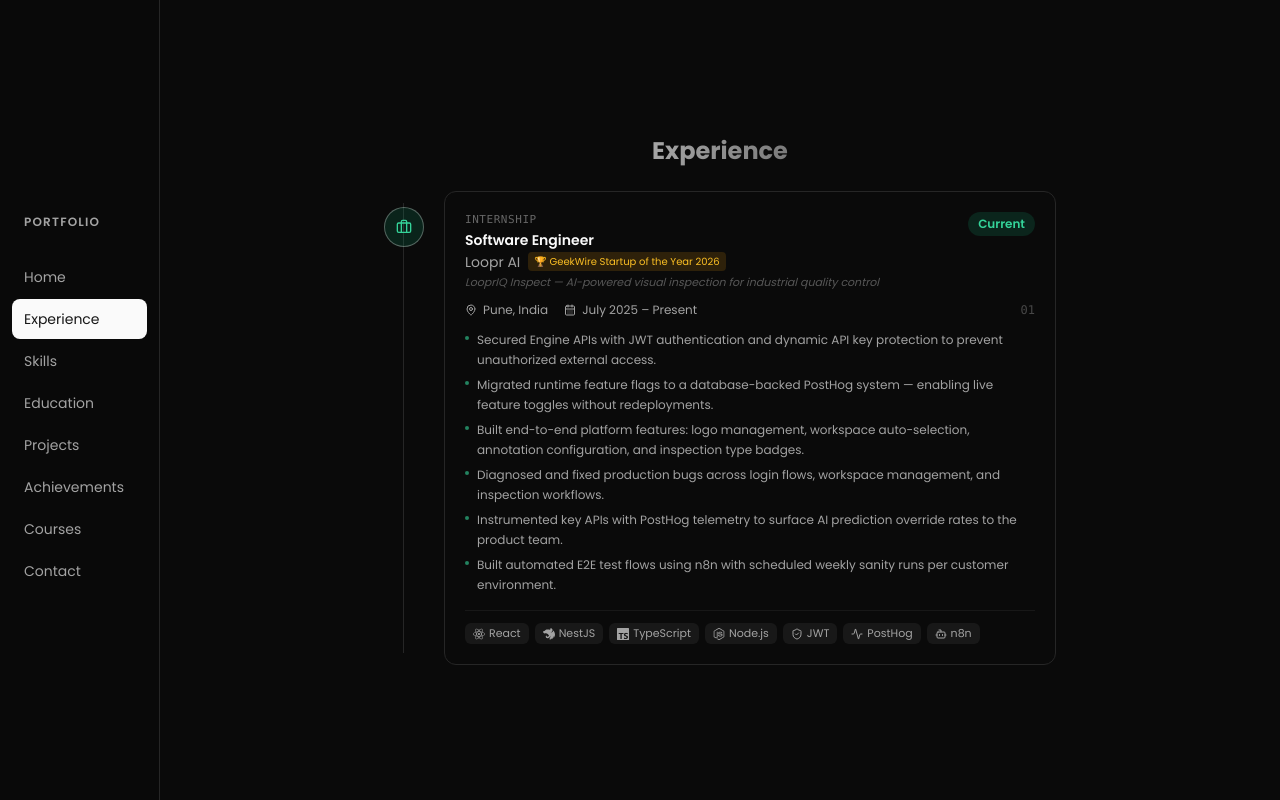
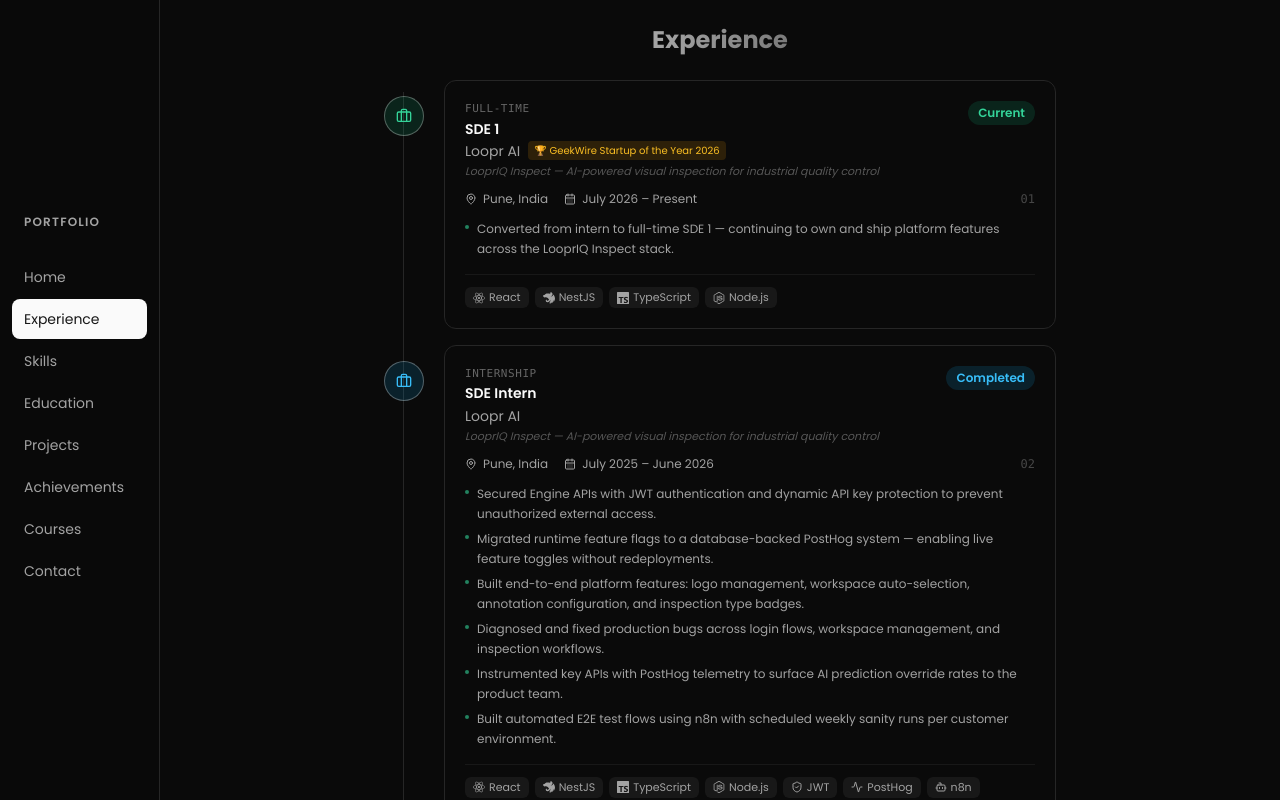
Before and after one commit to vjymisal0/portfolio-vijay, a Next.js app: page / in a window 1280 px wide. Both pictures are taken after a click on the button "Experience". Built offline with nearby package versions, Linux system fonts and the light colour scheme.

Commit message:
refactor: update experience details and role titles in Experience and Introduction components

```diff
--- a/components/experience.tsx
+++ b/components/experience.tsx
@@ -11,17 +11,40 @@
 
 const experiences = [
   {
-    role: 'Software Engineer',
+    role: 'SDE 1',
     product: 'LooprIQ Inspect — AI-powered visual inspection for industrial quality control',
     company: 'Loopr AI',
     award: 'GeekWire Startup of the Year 2026',
     location: 'Pune, India',
-    period: 'July 2025 – Present',
-    type: 'Internship',
+    period: 'July 2026 – Present',
+    type: 'Full-time',
     status: 'Current',
     statusColor: 'bg-emerald-500/15 text-emerald-400',
     accent: 'hover:border-emerald-500/30 hover:shadow-[0_0_24px_rgba(16,185,129,0.05)]',
     iconBg: 'bg-emerald-500/15 text-emerald-400',
+    bullets: [
+      'Converted from intern to full-time SDE 1 — continuing to own and ship platform features across the LooprIQ Inspect stack.',
+    ],
+    tech: [
+      { icon: SiReact as AnyIcon,      label: 'React' },
+      { icon: SiNestjs as AnyIcon,     label: 'NestJS' },
+      { icon: SiTypescript as AnyIcon, label: 'TypeScript' },
+      { icon: SiNodedotjs as AnyIcon,  label: 'Node.js' },
+    ],
+    index: '01',
+  },
+  {
+    role: 'SDE Intern',
+    product: 'LooprIQ Inspect — AI-powered visual inspection for industrial quality control',
+    company: 'Loopr AI',
+    award: '',
+    location: 'Pune, India',
+    period: 'July 2025 – June 2026',
+    type: 'Internship',
+    status: 'Completed',
+    statusColor: 'bg-sky-500/15 text-sky-400',
+    accent: 'hover:border-sky-500/30 hover:shadow-[0_0_24px_rgba(56,189,248,0.05)]',
+    iconBg: 'bg-sky-500/15 text-sky-400',
     bullets: [
       'Secured Engine APIs with JWT authentication and dynamic API key protection to prevent unauthorized external access.',
       'Migrated runtime feature flags to a database-backed PostHog system — enabling live feature toggles without redeployments.',
@@ -39,7 +62,7 @@
       { icon: Activity,                label: 'PostHog' },
       { icon: Bot,                     label: 'n8n' },
     ],
-    index: '01',
+    index: '02',
   },
 ]
 
@@ -102,9 +125,11 @@
                       </h3>
                       <div className="flex flex-wrap items-center gap-2 mt-0.5">
                         <p className="text-sm font-medium text-muted-foreground">{exp.company}</p>
-                        <span className="text-[10px] px-1.5 py-0.5 rounded bg-amber-500/15 text-amber-400 font-medium">
-                          🏆 {exp.award}
-                        </span>
+                        {exp.award && (
+                          <span className="text-[10px] px-1.5 py-0.5 rounded bg-amber-500/15 text-amber-400 font-medium">
+                            🏆 {exp.award}
+                          </span>
+                        )}
                       </div>
                       <p className="text-[11px] text-muted-foreground/50 mt-0.5 italic">{exp.product}</p>
                     </div>
--- a/components/introduction.tsx
+++ b/components/introduction.tsx
@@ -64,7 +64,7 @@
               className="text-base sm:text-lg text-muted-foreground mb-2"
               variants={itemVariants}
             >
-              SDE Intern at{' '}
+              SDE 1 at{' '}
               <span className="font-semibold text-foreground tracking-tight">
                 Loopr AI
               </span>
```
